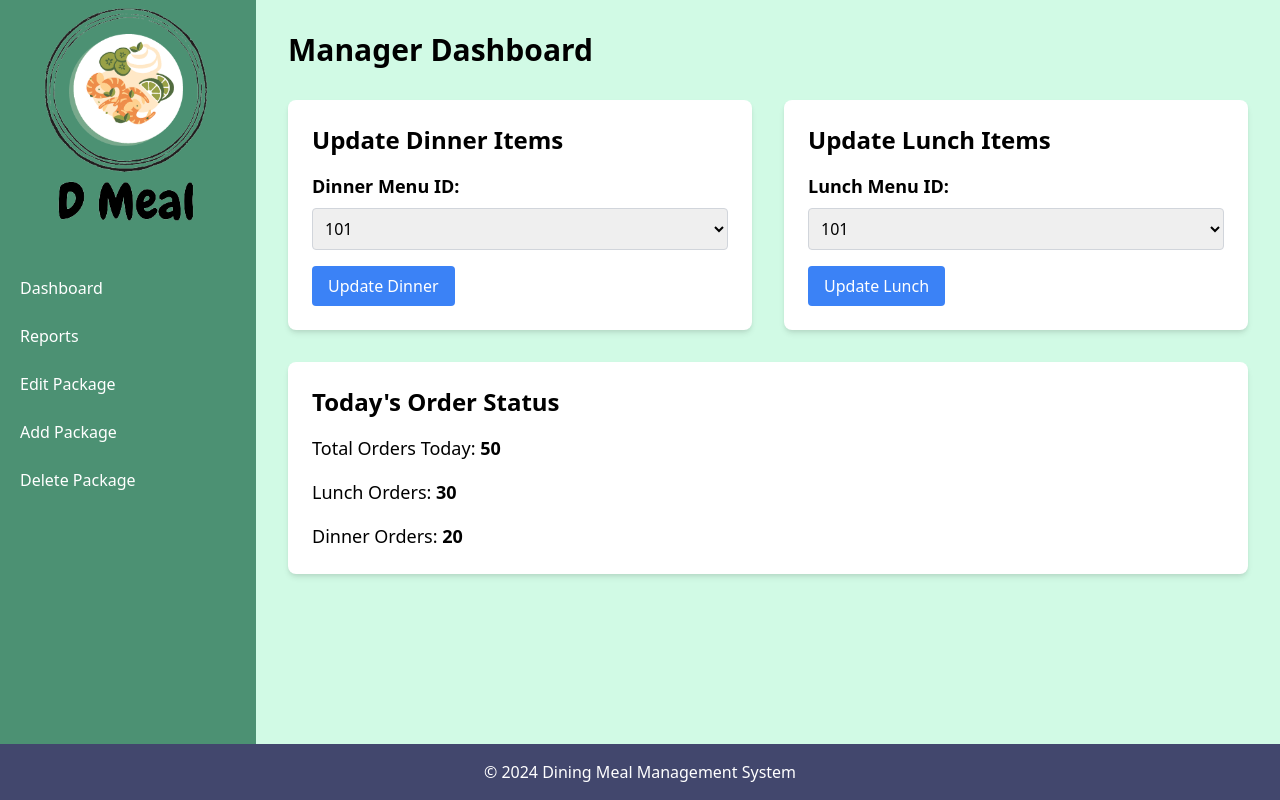
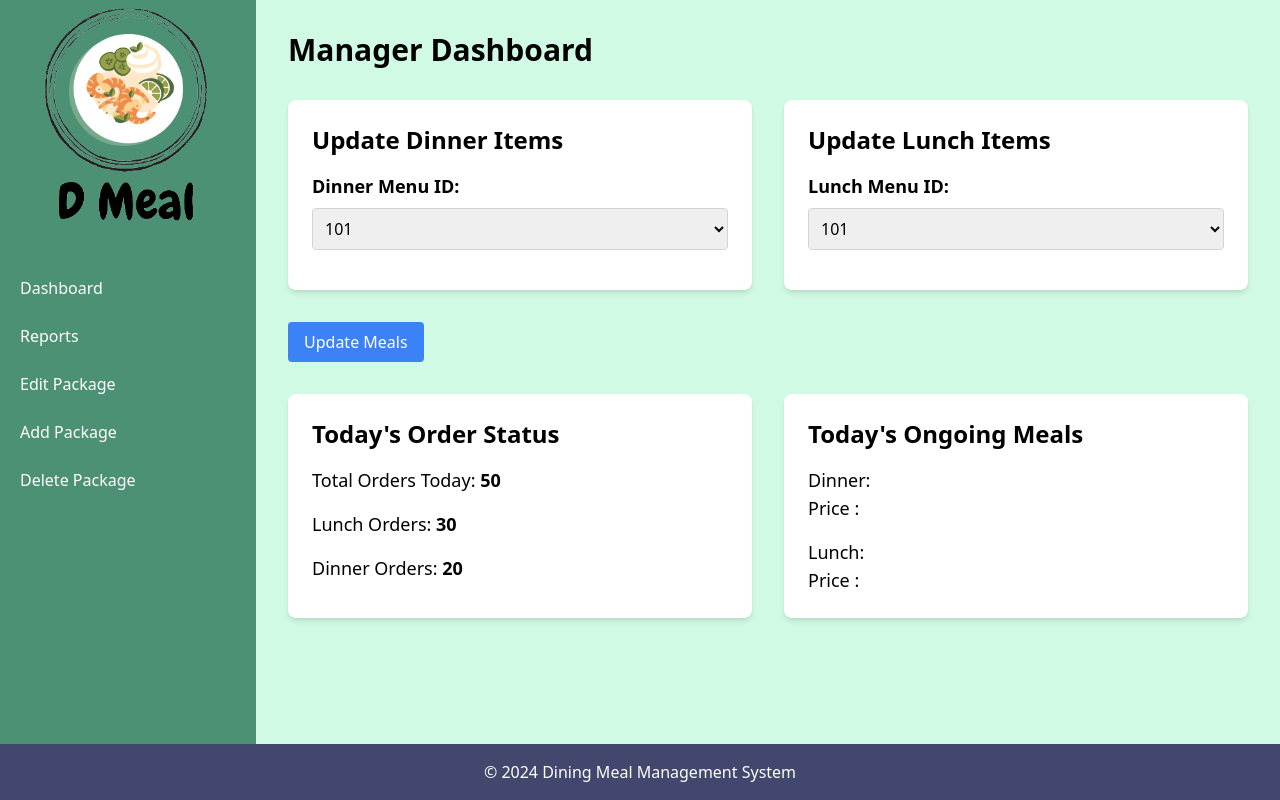
Before and after one commit to Vanu-2/Canteen_Meal_Management_Database_project, a PHP site: page /Manager/dashboard.php in a window 1280 px wide. Run offline with PHP 8.4, Linux system fonts and the light colour scheme; data comes from the database, SQL or seed files in the repository; tables that the repository leaves empty or names only in its code hold one stand-in row (values such as "Sample post").

Commit message:
fixed dashboard

```diff
--- a/Manager/add_package.php
+++ b/Manager/add_package.php
@@ -47,13 +47,13 @@
                     <div id="foodItems">
                         <input type="text" name="foodItems[]" class="border border-gray-300 p-2 w-full rounded mb-2" placeholder="Enter food item" required>
                     </div>
-                    <button type="button" id="addFoodItem" style="background-color: #6bba62;" class=" text-white px-4 py-2 rounded">Add More</button>
+                    <button type="button" id="addFoodItem" style="background-color: #639cd9;" class=" text-white px-4 py-2 rounded">Add More</button>
                 </div>
                 <div class="mb-4">
                     <label for="price" class="block text-white">Price:</label>
                     <input type="number" id="price" name="price" class="border border-gray-300 p-2 w-full rounded" placeholder="Enter price" required>
                 </div>
-                <button type="submit"   style="background-color: #6bba62;" name="submit" class=" text-white px-4 py-2 rounded">Add Package</button>
+                <button type="submit"   style="background-color: #639cd9;" name="submit" class=" text-white px-4 py-2 rounded">Add Package</button>
             </form>
         </div>
     </div>
--- a/Manager/dashboard.php
+++ b/Manager/dashboard.php
@@ -46,7 +46,7 @@
             <!-- Update Dinner Items Form -->
             <div class="bg-white p-6 rounded-lg shadow-md">
                 <h2 class="text-2xl font-bold mb-4">Update Dinner Items</h2>
-            <form action="update_items.php" method="post">
+                <form action="update_ongoing_meals.php" method="post">
                     <div class="mb-4">
                         <label for="dinnerMenuId" class="block text-lg font-semibold mb-2">Dinner Menu ID:</label>
                         <select id="dinnerMenuId" name="dinnerMenuId" class="border border-gray-300 p-2 w-full rounded">
@@ -68,15 +68,11 @@
                             ?>
                         </select>
                     </div>
-                <!-- Add more form fields for updating dinner items -->
-                <button type="submit" name="updateDinner" class="bg-blue-500 text-white px-4 py-2 rounded">Update Dinner</button>
-            </form>
                 </div>
 
                 <!-- Update Lunch Items Form -->
                 <div class="bg-white p-6 rounded-lg shadow-md">
                     <h2 class="text-2xl font-bold mb-4">Update Lunch Items</h2>
-            <form action="update_items.php" method="post">
                     <div class="mb-4">
                         <label for="lunchMenuId" class="block text-lg font-semibold mb-2">Lunch Menu ID:</label>
                         <select id="lunchMenuId" name="lunchMenuId" class="border border-gray-300 p-2 w-full rounded">
@@ -98,12 +94,17 @@
                             ?>
                         </select>
                     </div>
-                <!-- Add more form fields for updating lunch items -->
-                <button type="submit" name="updateLunch" class="bg-blue-500 text-white px-4 py-2 rounded">Update Lunch</button>
+                </div>
+
+                <!-- Single Update Button -->
+                <div >
+                    <button type="submit" name="updateOngoingMeals" class="bg-blue-500 text-white px-4 py-2 rounded">Update Meals</button>
+                </div>
             </form>
         </div>
-    </div>
-        <div class="grid grid-cols-1 gap-8 mb-8">
+
+        <!-- Today's Order Status and Ongoing Meals -->
+    <div class="grid grid-cols-2 gap-8 mb-8">
         <!-- Today's Order Status -->
         <div class="bg-white p-6 rounded-lg shadow-md">
             <h2 class="text-2xl font-bold mb-4">Today's Order Status</h2>
@@ -113,11 +114,69 @@
             <p class="text-lg mt-4">Dinner Orders: <span class="font-semibold">20</span></p>
         </div>
 
+<!-- Today's Ongoing Meal -->
+<div class="bg-white p-6 rounded-lg shadow-md">
+    <h2 class="text-2xl font-bold mb-4">Today's Ongoing Meals</h2>
+    <!-- Fetch and display ongoing dinner and lunch items from menu_food table -->
+    <?php
+    include 'db.php';
+
+    // Get today's date
+    $today = date('Y-m-d');
+
+    // Fetch ongoing dinner menu items
+    $sql_dinner = "SELECT GROUP_CONCAT(Food_item SEPARATOR ', ') as dinner_items
+                   FROM menu_food
+                   WHERE Menu_id = (SELECT Dinner_Menu_Id FROM ongoing_meal WHERE date = '$today')";
+    $result_dinner = $conn->query($sql_dinner);
+
+    if ($result_dinner->num_rows > 0) {
+        $row_dinner = $result_dinner->fetch_assoc();
+        echo "<p class='text-lg'>Dinner: {$row_dinner['dinner_items']}</p>";
+    } else {
+        echo "<p class='text-lg'>Dinner: No ongoing meal</p>";
+    }
+
+    $sql_dinner_price = "SELECT Price
+                        FROM menu
+                        WHERE Menu_id = (SELECT Dinner_Menu_Id FROM ongoing_meal WHERE date = '$today')";
+    $result_sql_dinner_price = $conn->query($sql_dinner_price);
+
+    if ($result_sql_dinner_price -> num_rows > 0) {
+        $row_dinner_price = $result_sql_dinner_price->fetch_assoc();
+        echo "<p class='text-lg'>Price : {$row_dinner_price['Price']}</p>";
+    } else {
+        echo "<p class='text-lg'>Price : </p>";
+    }
+    // Fetch ongoing lunch menu items
+    $sql_lunch = "SELECT GROUP_CONCAT(Food_item SEPARATOR ', ') as lunch_items
+                  FROM menu_food
+                  WHERE Menu_id = (SELECT Lunch_Menu_Id FROM ongoing_meal WHERE date = '$today')";
+    $result_lunch = $conn->query($sql_lunch);
+
+    if ($result_lunch->num_rows > 0) {
+        $row_lunch = $result_lunch->fetch_assoc();
+        echo "<p class='text-lg mt-4'>Lunch: {$row_lunch['lunch_items']}</p>";
+    } else {
+        echo "<p class='text-lg mt-4'>Lunch: No ongoing meal</p>";
+    }
+
+    $sql_lunch_price = "SELECT Price
+                        FROM menu
+                        WHERE Menu_id = (SELECT Lunch_Menu_Id FROM ongoing_meal WHERE date = '$today')";
+    $result_sql_lunch_price = $conn->query($sql_lunch_price);
+
+    if ($result_sql_lunch_price -> num_rows > 0) {
+        $row_lunch_price = $result_sql_lunch_price->fetch_assoc();
+        echo "<p class='text-lg'>Price : {$row_lunch_price['Price']}</p>";
+    } else {
+        echo "<p class='text-lg'>Price : </p>";
+    }
+    $conn->close();
+    ?>
 </div>
-
     </div>
-
-
+    </div>
 
     <footer style="background-color: #42476d;" class="text-white py-4 fixed bottom-0 w-full">
         <div class="container mx-auto text-center">
--- a/Manager/index.php
+++ b/Manager/index.php
@@ -23,10 +23,10 @@
                 <a href="reports.php" class="block">Reports</a>
             </li>
             <li class="px-5 py-3 hover:bg-green-300">
-                <a href="edit_menu.php" class="block">Edit Menu</a>
+                <a href="edit_package.php" class="block">Edit Package</a>
             </li>
             <li class="px-5 py-3 hover:bg-green-300">
-                <a href="add_package.php" class="block">Edit Package</a>
+                <a href="add_package.php" class="block">Add Package</a>
             </li>
             <li class="px-5 py-3 hover:bg-green-300">
                 <a href="delete.php" class="block">Delete Package</a>
```
Also changed, not shown: Manager/edit_item.php (+5 -3 lines), Manager/update_ongoing_meals.php (added, +27 -0 lines). Lines whose indentation alone changed are shown as unchanged.
